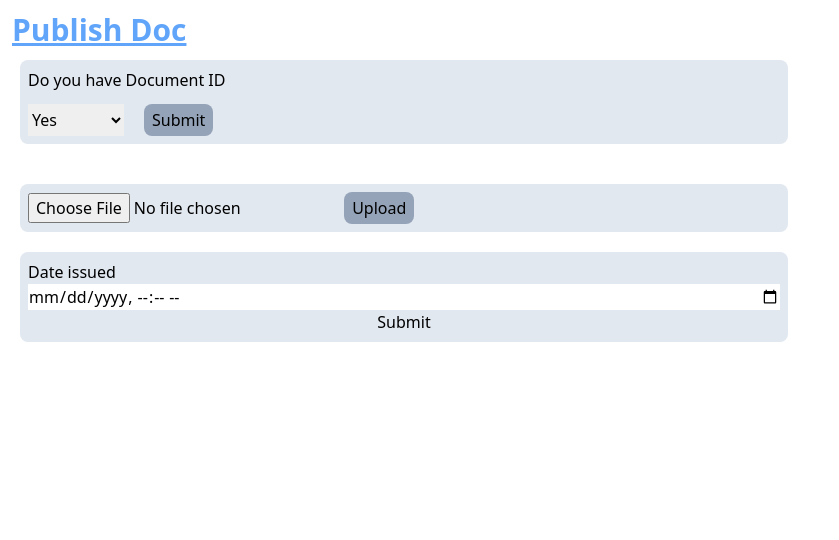
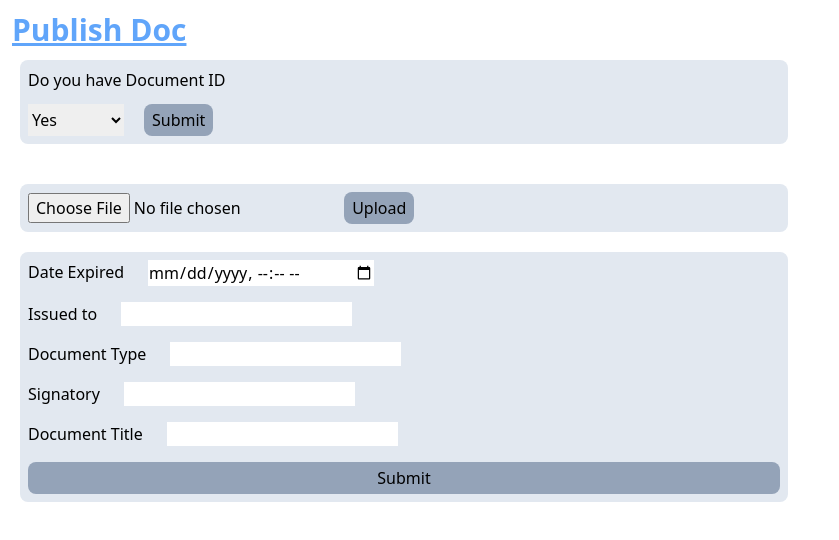
Before and after one commit to Mathav495/DocChain-Redesign, a Svelte app in the folder client/: page /publish in a window 1280 px wide. Shown: the top 540 px of the page, without its empty margins (0-839 px from the left). Built offline with nearby package versions, Linux system fonts and the light colour scheme.

Commit message:
simple form created for metadata

```diff
--- a/client/src/pages/Publishdoc.svelte
+++ b/client/src/pages/Publishdoc.svelte
@@ -1,6 +1,13 @@
 <script>
   import axios from "axios"
-  let fileName, docValue, documentID, dateissued
+  let fileName,
+    docValue,
+    documentID,
+    dateexpired,
+    issuer,
+    doctype,
+    docTitle,
+    signatory
 
   const submitdocid = async () => {
     console.log(docValue)
@@ -87,16 +94,49 @@
 </div>
 
 <div class="bg-slate-200 w-3/5 mx-5 mt-5 p-2 rounded-lg">
-  <form>
-    <div class="flex flex-col">
-      <label for="docid">Date issued</label>
-      <input
-        bind:value={dateissued}
-        type="datetime-local"
-        name="docid"
-        id="docid"
-      />
-      <button>Submit</button>
+  <form on:submit|preventDefault={onsubmitdata}>
+    <div class="flex flex-col gap-4">
+      <div class="flex gap-6">
+        <label for="docid">Date Expired</label>
+        <input
+          bind:value={dateexpired}
+          type="datetime-local"
+          name="docid"
+          id="docid"
+        />
+      </div>
+
+      <div class="flex gap-6">
+        <label for="issuer">Issued to</label>
+        <input bind:value={issuer} type="text" name="issuer" id="issuer" />
+      </div>
+
+      <div class="flex gap-6">
+        <label for="doctype">Document Type</label>
+        <input bind:value={doctype} type="text" name="doctype" id="doctype" />
+      </div>
+
+      <div class="flex gap-6">
+        <label for="signatory">Signatory</label>
+        <input
+          bind:value={signatory}
+          type="text"
+          name="signatory"
+          id="signatory"
+        />
+      </div>
+
+      <div class="flex gap-6">
+        <label for="docTitle">Document Title</label>
+        <input
+          bind:value={docTitle}
+          type="text"
+          name="docTitle"
+          id="docTitle"
+        />
+      </div>
+
+      <button class="bg-slate-400 px-2 py-1 rounded-lg">Submit</button>
     </div>
   </form>
 </div>
```
